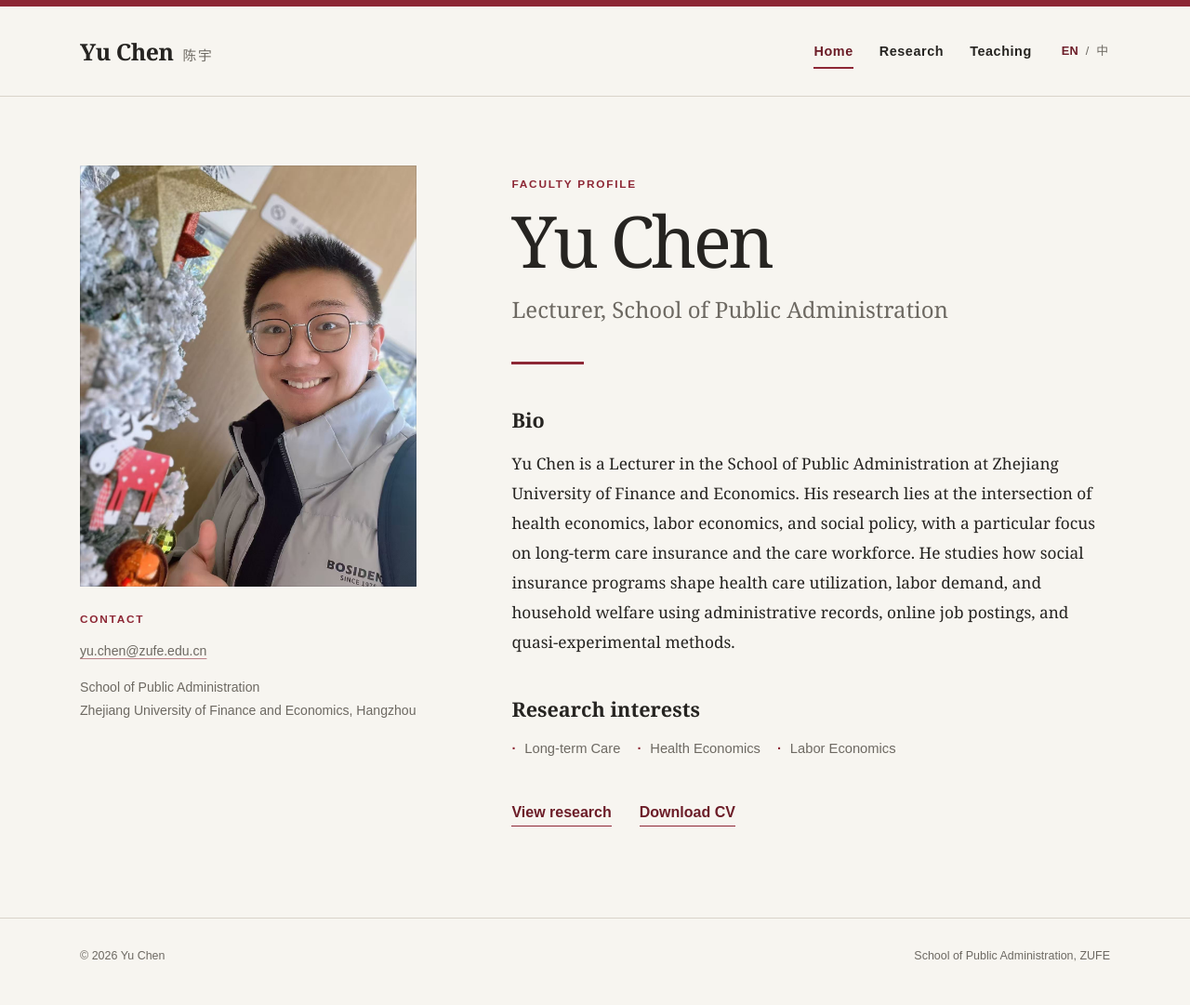
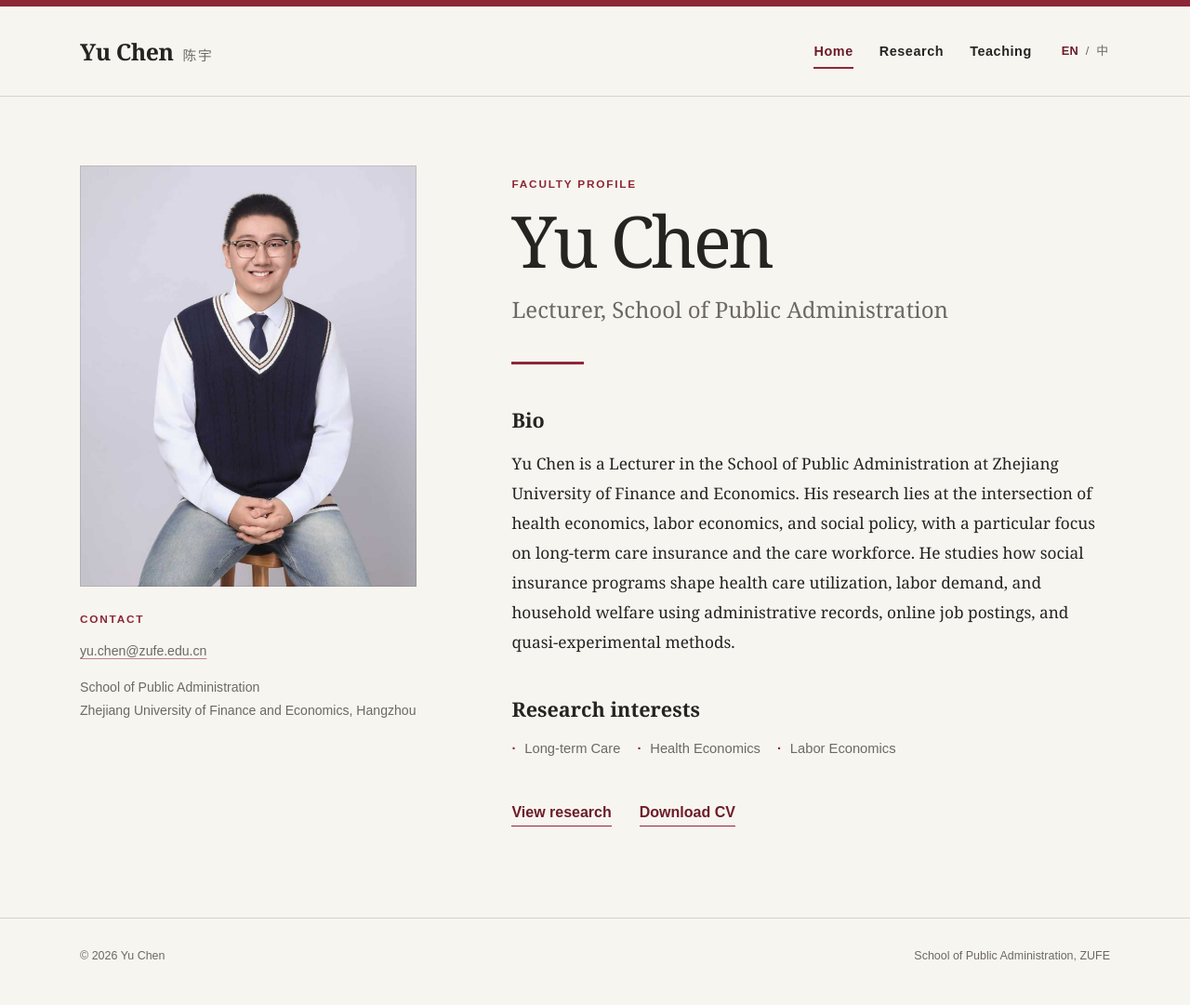
Before and after one commit to hi-yuchen/hi-yuchen.github.io, a Jekyll site: the page built from _pages/about.md, in a window 1280 px wide. Shown: the whole page at 93% size. Built offline with Jekyll 4.4.1, drawn with Linux system fonts in a browser that asks for light colours.

Commit message:
replace profile photo (#2)
Co-authored-by: Codex <codex@local>

```diff
--- a/_pages/about.md
+++ b/_pages/about.md
@@ -8,7 +8,7 @@ description: "Yu Chen is a Lecturer at Zhejiang University of Finance and Econom
   <section class="home-grid" aria-labelledby="home-title">
     <div class="portrait-column">
       <div class="portrait-frame">
-        <img class="portrait" src="{{ '/images/yu-chen.jpg' | relative_url }}" alt="Portrait of Yu Chen" width="880" height="1174" onerror="this.hidden=true;this.nextElementSibling.hidden=false">
+        <img class="portrait" src="{{ '/images/yu-chen.jpg' | relative_url }}" alt="Portrait of Yu Chen" width="1280" height="1920" onerror="this.hidden=true;this.nextElementSibling.hidden=false">
         <div class="portrait-fallback" hidden aria-label="Yu Chen">YC</div>
       </div>
       <div class="contact-block">
```
Also changed, not shown: images/yu-chen.jpg.
